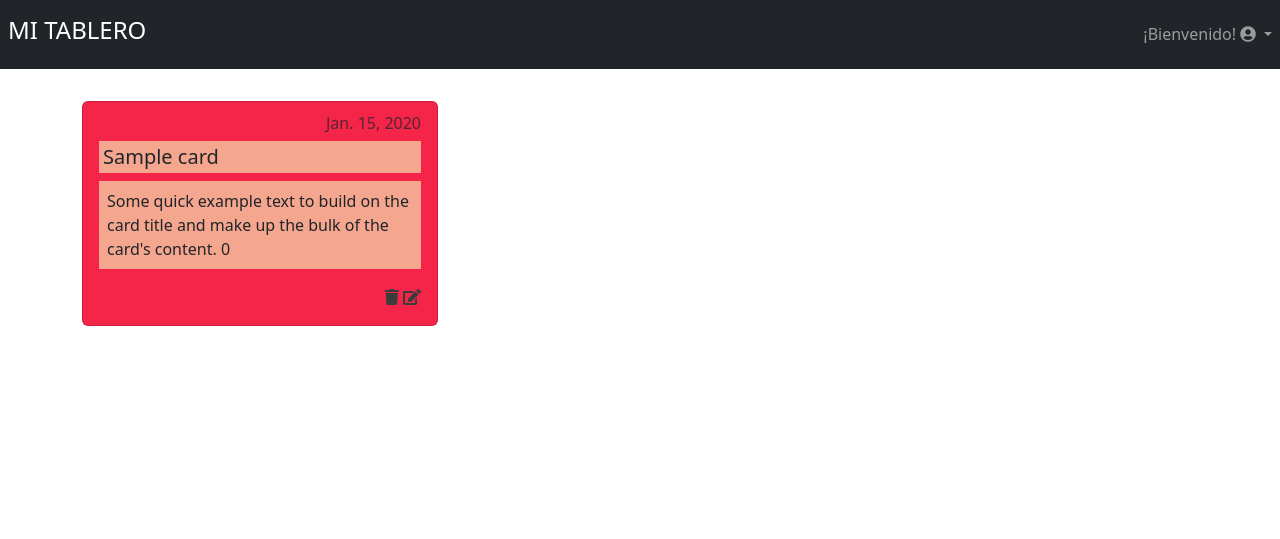
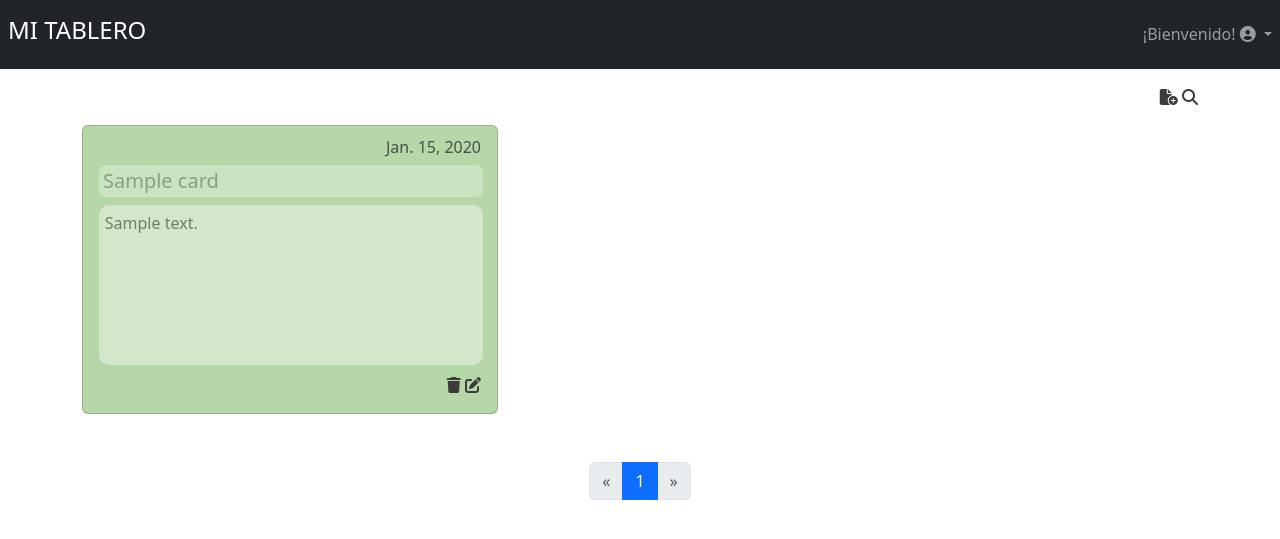
Before and after one commit to SlLVlNHA/EQUIPO4DI, a Django app: page /tablero/cards/ in a window 1280 px wide. Shown: the top 539 px of the page. Run offline with Django 5.2, Linux system fonts and the light colour scheme; tables that the repository leaves empty hold one stand-in row (values such as "Sample post"); some libraries are stand-ins or nearby versions.

Commit message:
cambios en el tablero

```diff
--- a/cards/models.py
+++ b/cards/models.py
@@ -8,12 +8,14 @@ COLOR_STATUS = (
     (1,'poppy'), #FF420E
     (2,'stem'), #80BD9E
     (3,'green'), #89DA59
+    (4,'azul'),
+    (5,'rojo'),
 )
 
 class Card(models.Model):
     """Tarjetas"""
     title=models.CharField(max_length=50)
-    content=models.CharField(max_length=300)
+    content=models.CharField(max_length=200)
     color=models.IntegerField(choices=COLOR_STATUS)
     date=models.DateField(auto_now_add=True)
     user = models.ForeignKey(User, on_delete=models.CASCADE)
--- a/cards/templates/cards/card_list.html
+++ b/cards/templates/cards/card_list.html
@@ -1,32 +1,40 @@
 {% extends 'base.html' %}
 {% load static %}
 {% block content %}
-
+<div class="mt-3" style="float:right">
+  <a href="#"  style="color:rgb(61, 60, 60);"><i class="fa-solid fa-file-circle-plus"></i></a>
+  <a href="#" class="ml-3" style="color:rgb(60, 60, 60)"><i class="fa-solid fa-magnifying-glass"></i></a>
+</div>
+<br>
   <div class="row mt-3">
-        {% for card in cards %}
-        <!--div class="col-md-4">
-            <div class="card">
-                <div class="card-header">{{card.title}}</div>
-                <div class="card-body">
-                    {{card.content}}
-                </div>
-                <div class="card-footer">
-                    {{card.date}}
-                </div>
-            </div>
-        </div-->
+    {% for card in page_obj %}
+        <div class="col-md-4 mt-3">
           {% if card.color == 0 %}
-        <div class="col-md-4 mt-3">
-
-        <div class="card" style="background-color:#F52549">
+            <div class="card" style="background-color:#B6D7A8">
+          {% elif card.color == 1 %}
+            <div class="card" style="background-color:#D9D2E9">
+          {% elif card.color == 2 %}
+            <div class="card" style="background-color: #F4CCCC">
+          {% elif card.color == 3 %}
+            <div class="card" style="background-color:#C9DAF8">
+          {% elif card.color == 4 %}
+            <div class="card" style="background-color: #D5A6BD">
+          {% elif card.color == 5 %}
+            <div class="card" style="background-color:#FFF2CC">
+          {% endif %}
               <div class="card-body">
                 <h6 class="card-subtitle text-end mb-2 text-body-secondary">{{card.date}}</h6>
-              <h5 class="card-title p-1" style="background-color:#f4a68e">{{card.title}}</h5>
+                <div class="transbox">
+                  <h5 class="card-title p-1" >{{card.title}}</h5>
+                </div>
 
-              <p class="card-text p-2" style="background-color:#f4a68e">Some quick example text to build on the card title
-                and make up the bulk of the card's content. {{card.color}}
-              </p>
-              <div style="float:right">
+                <div class="background" style="color: #000000;">
+
+                    <p style="color: #000000;padding: 2px;">{{card.content}}</p>
+
+                </div>
+
+                <div class="mt-2" style="float:right">
                   <a href="#"  style="color:rgb(61, 60, 60)"><i class="fas fa-trash"></i></a>
                   <a href="#" class="ml-3" style="color:rgb(60, 60, 60)"><i class="fas fa-edit"></i></a>
                 </div>
@@ -34,64 +42,7 @@
             </div>
         </div>
 
-        {% elif card.color == 1 %}
 
-        <div class="col-md-4 mt-3">
-
-          <div class="card" style="background-color:#Fa6775">
-            <div class="card-body">
-                <h6 class="card-subtitle text-end mb-2 text-body-secondary">{{card.date}}</h6>
-              <h5 class="card-title p-1" style="background-color:#f4a68e">{{card.title}}</h5>
-
-              <p class="card-text p-2" style="background-color:#f4a68e">Some quick example text to build on the card title
-                and make up the bulk of the card's content. {{card.color}}
-              </p>
-              <div style="float:right">
-                <a href="#"  style="color:rgb(61, 60, 60)"><i class="fas fa-trash"></i></a>
-                <a href="#" class="ml-3" style="color:rgb(60, 60, 60)"><i class="fas fa-edit"></i></a>
-              </div>
-            </div>
-          </div>
-        </div>
-
-        {% elif card.color == 2 %}
-        <div class="col-md-4 mt-3">
-          <div class="card" style="background-color:#ffd64d">
-            <div class="card-body">
-                <h6 class="card-subtitle text-end mb-2 text-body-secondary">{{card.date}}</h6>
-              <h5 class="card-title p-1" style="background-color:#f4a68e">{{card.title}}</h5>
-
-              <p class="card-text p-2" style="background-color:#f4a68e">Some quick example text to build on the card title
-                and make up the bulk of the card's content. {{card.color}}
-              </p>
-                <div style="float:right">
-                   <a href="#"  style="color:rgb(61, 60, 60)"><i class="fas fa-trash"></i></a>
-                    <a href="#" class="ml-3" style="color:rgb(60, 60, 60)"><i class="fas fa-edit"></i></a>
-                </div>
-            </div>
-          </div>
-
-        </div>
-          {% elif card.color == 3 %}
-          <div class="col-md-4 mt-3">
-          <div class="card" style="background-color:#9bc01c">
-            <div class="card-body">
-                <h6 class="card-subtitle text-end mb-2 text-body-secondary">{{card.date}}</h6>
-              <h5 class="card-title p-1" style="background-color:#f4a68e">{{card.title}}</h5>
-
-              <p class="card-text p-2" style="background-color:#f4a68e">Some quick example text to build on the card title
-                and make up the bulk of the card's content. {{card.color}}
-              </p>
-              <div style="float:right">
-                <a href="#"  style="color:rgb(61, 60, 60)"><i class="fas fa-trash"></i></a>
-                <a href="#" class="ml-3" style="color:rgb(60, 60, 60)"><i class="fas fa-edit"></i></a>
-              </div>
-            </div>
-          </div>
-
-        </div>
-
-        {% endif %}
 
 
 
@@ -100,6 +51,32 @@
 
 
     </div>
+    <br><p>
+
+    <nav class="navbar navbar-expand-sm justify-content-center">
+      <ul class="pagination">
+        {% if page_obj.has_previous %}
+          <li class="page-item"><a class="page-link" href="?page={{page_obj.previous_page_number}}">&laquo;</a></li>
+
+        {% else %}
+          <li class="page-item disabled"><a class="page-link" href="#">&laquo;</a></li>
+        {% endif %}
+        {% for i in paginator.page_range %}
+          <li class="page-item {% if page_obj.number == forloop.counter %}active{% endif %}">
+            <a class="page-link" href="?page={{forloop.counter}}">{{forloop.counter}}</a>
+          </li>
+        {% endfor %}
+        {% if page_obj.has_next %}
+          <li class="page-item">
+            <a class="page-link" href="?page={{page_obj.next_page_number}}" aria-label="Next">
+              <span aria-hidden="true">&raquo;</span>
+            </a>
+          </li>
+        {% else %}
+          <li class="page-item disabled"><a class="page-link" href="#">&raquo;</a></li>
+        {% endif %}
+      </ul>
+    </nav>
 
 
 
--- a/cards/views.py
+++ b/cards/views.py
@@ -7,6 +7,7 @@ from django.views.generic import ListView, DetailView
 # Create your views here.
 class CardListView(ListView):
     model = Card
+    paginate_by = 6
     context_object_name = 'cards'
 
 class CardDetailView(DetailView):
--- a/static/css/style.css
+++ b/static/css/style.css
@@ -0,0 +1,27 @@
+div.background {
+    border-radius: 10px;
+    background-color: #ffffff;
+    opacity: 0.4;
+    padding: 1%;
+    height: 10em;
+    width: 24em;
+  }
+
+
+  div.transbox  {
+    border-radius: 7px;
+    background-color: #ffffff;
+    opacity: 0.3;
+    width: 24em;
+  }
+
+  div.box  {
+    border-radius: 15px;
+    background-color: #ffffff;
+    opacity: 0.3;
+    width: 24em;
+  }
+
+  div.card {
+    width: 26em;
+  }
--- a/templates/base.html
+++ b/templates/base.html
@@ -1,3 +1,4 @@
+{% load static %}
 <!DOCTYPE html>
 <html lang="es">
   <head>
@@ -13,26 +14,29 @@
       href="https://cdn.jsdelivr.net/npm/bootstrap@5.3.3/dist/css/bootstrap.min.css"
     />
     <link href="https://fonts.googleapis.com/css?family=Nunito&display=swap" rel="stylesheet">
-    <link rel="stylesheet" href="https://use.fontawesome.com/releases/v5.12.1/css/all.css" crossorigin="anonymous">
+
+    <script src="https://kit.fontawesome.com/ab6b010f1b.js" crossorigin="anonymous"></script>
+    <link rel="stylesheet" type="text/css" href="{% static 'css/style.css' %}">
+
+
 
     {% block meta %} {% endblock %}
     {% block title %}
     <title>Mi tablero</title>
     {% endblock%}
+
+
+
+
+
   </head>
   <body>
     <header>
       <nav class="navbar navbar-expand-lg navbar-dark bg-dark">
-            <button class="navbar-toggler" type="button" data-toggle="collapse" data-target="#navbarTogglerDemo01" aria-controls="navbarTogglerDemo01" aria-expanded="false" aria-label="Toggle navigation"><span class="navbar-toggler-icon"></span>
-            </button>
-
+        <button class="navbar-toggler" type="button" data-toggle="collapse" data-target="#navbarTogglerDemo01" aria-controls="navbarTogglerDemo01" aria-expanded="false" aria-label="Toggle navigation"><span class="navbar-toggler-icon"></span></button>
           <div class="collapse navbar-collapse" id="navbarTogglerDemo01">
             <div class="navbar-nav">
-
               <a class="nav-item nav-link active" href="#"><h4>MI TABLERO</h4></a>
-
-
-
             </div>
           </div>
               <ul class="navbar-nav mr-auto">
```
Also changed, not shown: cards/migrations/0007_alter_card_color.py (added), cards/migrations/0008_alter_card_content.py (added). Lines whose indentation alone changed are shown as unchanged.
